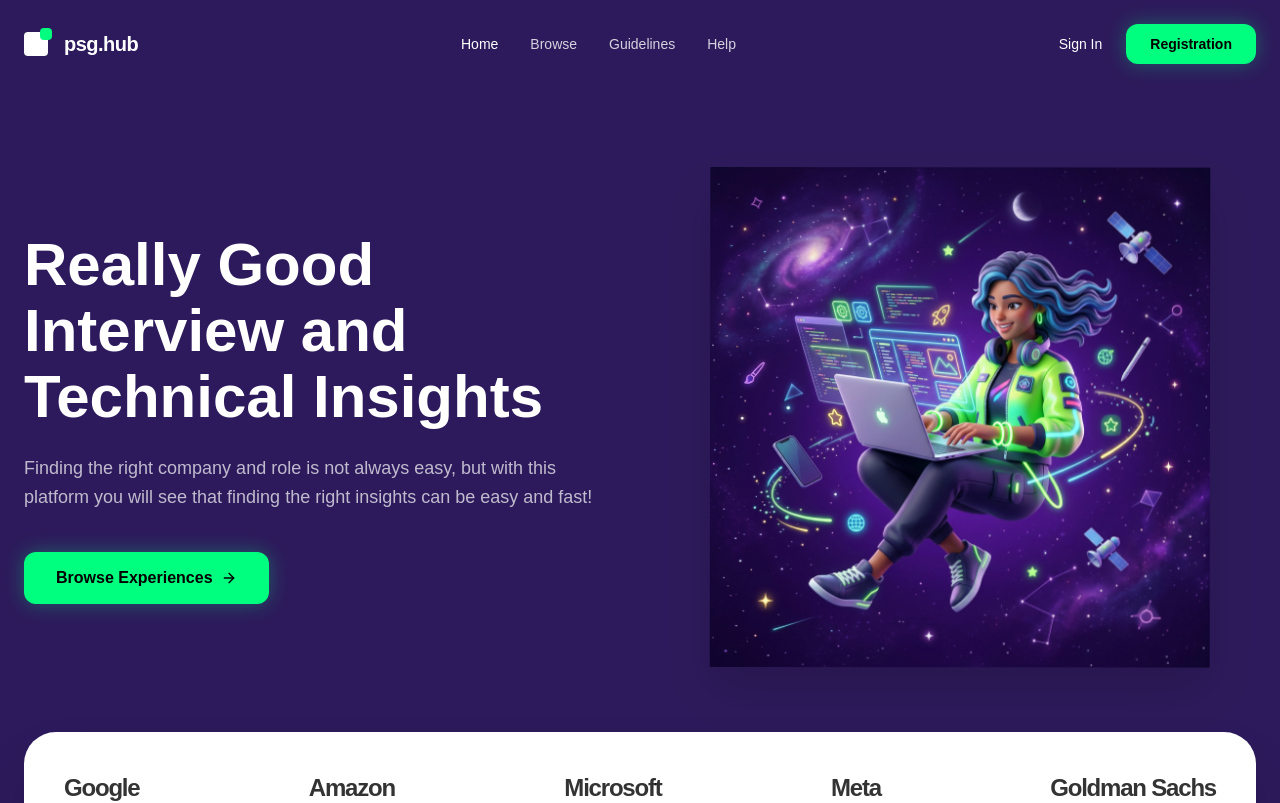
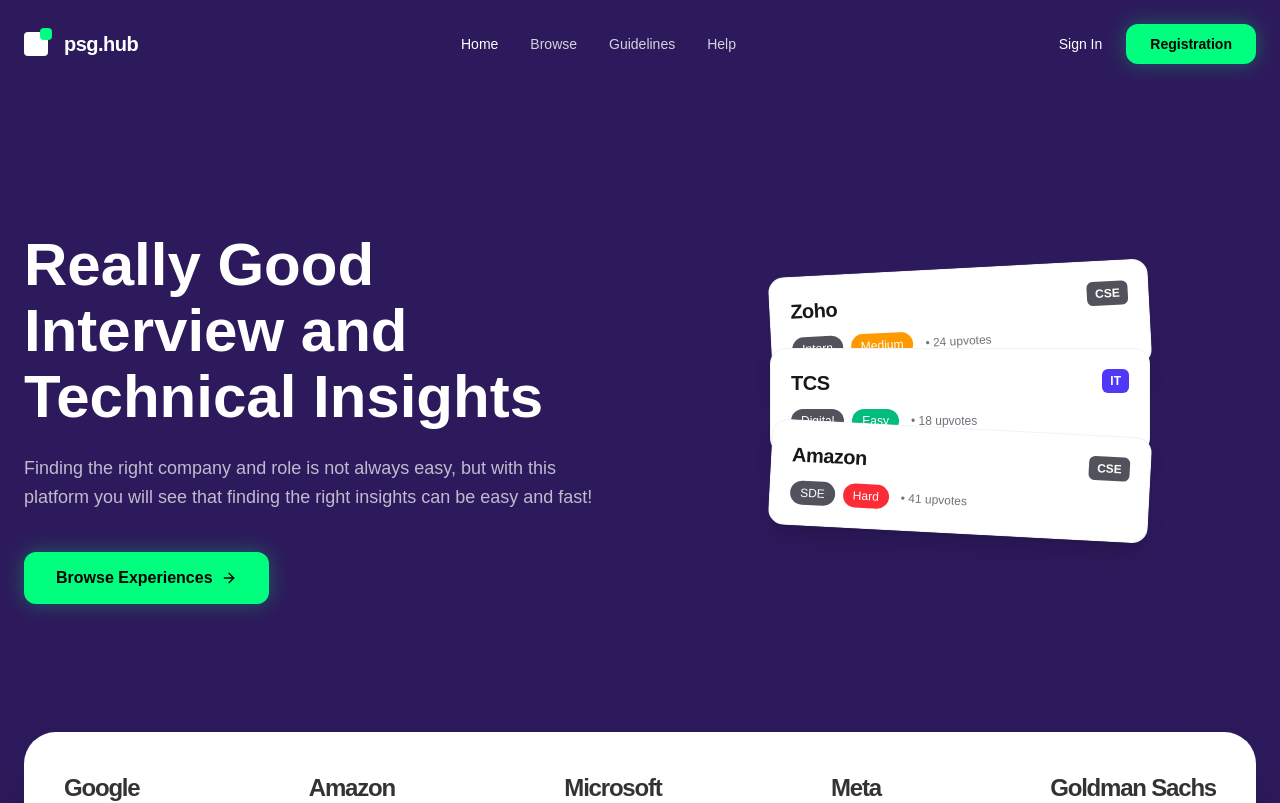
Before and after one commit to Manoj1832/placement-hub, a Next.js app: page / in a window 1280 px wide. Shown: the top 803 px of the page. Built offline with nearby package versions, Linux system fonts and the light colour scheme; no server answers.

Commit message:
Add stacked floating cards visual to homepage hero

```diff
--- a/app/page.tsx
+++ b/app/page.tsx
@@ -8,6 +8,7 @@ import { Button } from "@/components/ui/button";
 import { UserButton, SignInButton, useAuth } from "@clerk/nextjs";
 import { ArrowRight, Code2, BookOpen, Target } from "lucide-react";
 import ExperienceCard from "@/components/experience-card";
+import FloatingCards from "@/components/floating-cards";
 import { useState } from "react";
 
 export default function HomePage() {
@@ -87,18 +88,7 @@ export default function HomePage() {
               </Link>
             </div>
             <div className="relative h-[400px] md:h-[500px] flex items-center justify-center animate-in fade-in zoom-in duration-1000">
-              {/* Using standard image or generated 3D illustration */}
-              <div className="relative w-full h-full max-w-lg">
-                 <Image
-                   src="/hero-3d.png"
-                   alt="3D Floating Tech Character"
-                   fill
-                   className="object-contain drop-shadow-2xl animate-[wiggle_4s_ease-in-out_infinite]"
-                   style={{
-                     animation: 'float 6s ease-in-out infinite'
-                   }}
-                 />
-              </div>
+              <FloatingCards />
             </div>
           </div>
         </section>
--- /dev/null
+++ b/components/floating-cards.tsx
@@ -0,0 +1,51 @@
+import React from 'react';
+
+export default function FloatingCards() {
+  return (
+    <div className="relative w-full h-[400px] flex items-center justify-center">
+      {/* Container for the stacked cards */}
+      <div className="relative w-[320px] sm:w-[380px] h-[300px]">
+
+        {/* Card 1: Zoho */}
+        <div className="absolute top-0 left-0 w-full bg-white rounded-2xl p-5 shadow-xl border border-black/5 transform -rotate-3 transition-transform duration-500 hover:rotate-0 hover:-translate-y-2 hover:scale-105 z-10">
+          <div className="flex justify-between items-start mb-3">
+            <h3 className="text-xl font-bold text-zinc-900 tracking-tight">Zoho</h3>
+            <span className="bg-zinc-600 text-white text-xs font-semibold px-2 py-1 rounded-md">CSE</span>
+          </div>
+          <div className="flex items-center gap-2 text-sm">
+            <span className="bg-zinc-600 text-white px-2.5 py-1 rounded-full font-medium text-xs">Intern</span>
+            <span className="bg-amber-500 text-white px-2.5 py-1 rounded-full font-medium text-xs">Medium</span>
+            <span className="text-zinc-500 text-xs font-medium ml-1">• 24 upvotes</span>
+          </div>
+        </div>
+
+        {/* Card 2: TCS */}
+        <div className="absolute top-[80px] left-0 w-full bg-white rounded-2xl p-5 shadow-xl border border-black/5 transform rotate-0 transition-transform duration-500 hover:-translate-y-2 hover:scale-105 z-20">
+          <div className="flex justify-between items-start mb-3">
+            <h3 className="text-xl font-bold text-zinc-900 tracking-tight">TCS</h3>
+            <span className="bg-indigo-600 text-white text-xs font-semibold px-2 py-1 rounded-md">IT</span>
+          </div>
+          <div className="flex items-center gap-2 text-sm">
+            <span className="bg-zinc-600 text-white px-2.5 py-1 rounded-full font-medium text-xs">Digital</span>
+            <span className="bg-emerald-500 text-white px-2.5 py-1 rounded-full font-medium text-xs">Easy</span>
+            <span className="text-zinc-500 text-xs font-medium ml-1">• 18 upvotes</span>
+          </div>
+        </div>
+
+        {/* Card 3: Amazon */}
+        <div className="absolute top-[160px] left-0 w-full bg-white rounded-2xl p-5 shadow-xl border border-black/5 transform rotate-3 transition-transform duration-500 hover:rotate-0 hover:-translate-y-2 hover:scale-105 z-30">
+          <div className="flex justify-between items-start mb-3">
+            <h3 className="text-xl font-bold text-zinc-900 tracking-tight">Amazon</h3>
+            <span className="bg-zinc-600 text-white text-xs font-semibold px-2 py-1 rounded-md">CSE</span>
+          </div>
+          <div className="flex items-center gap-2 text-sm">
+            <span className="bg-zinc-600 text-white px-2.5 py-1 rounded-full font-medium text-xs">SDE</span>
+            <span className="bg-red-500 text-white px-2.5 py-1 rounded-full font-medium text-xs">Hard</span>
+            <span className="text-zinc-500 text-xs font-medium ml-1">• 41 upvotes</span>
+          </div>
+        </div>
+
+      </div>
+    </div>
+  );
+}
```
